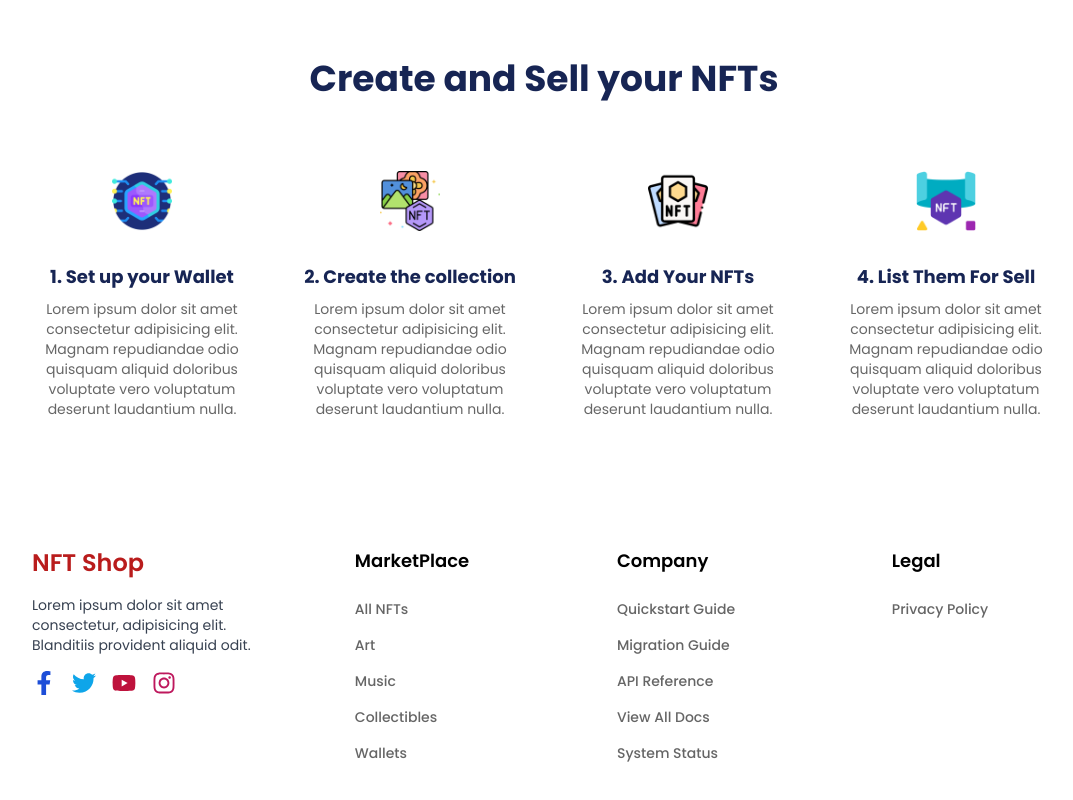
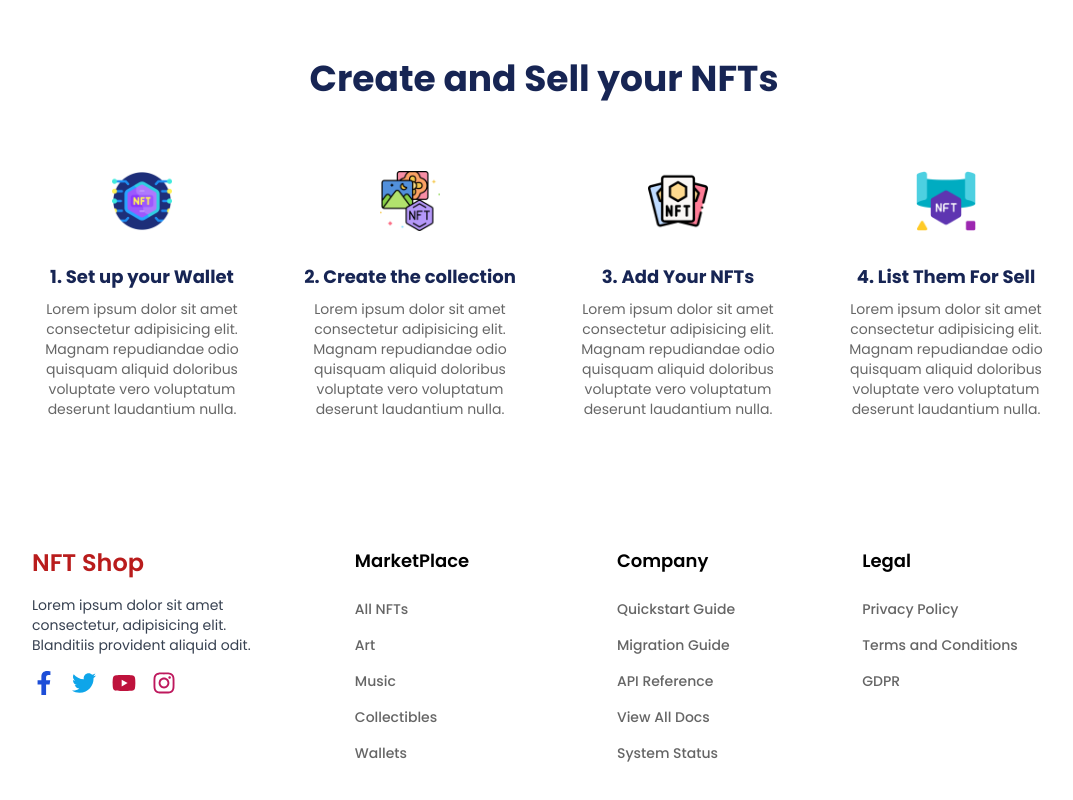
Before and after one commit to moonspark78/NFT_NextJS_Project, a Next.js app: page / in a window 1280 px wide. Shown: the part 3117-3917 px from the top of the page, without its empty margins (96-1169 px from the left). Built offline with nearby package versions, Linux system fonts and the light colour scheme.

Commit message:
working  Footer  Component

```diff
--- a/app/Components/Helper/Home/Footer/Footer.tsx
+++ b/app/Components/Helper/Home/Footer/Footer.tsx
@@ -43,6 +43,8 @@ const Footer = () => {
         <div className='lg:mx-auto mx-0'>
            <h1 className="footer__title">Legal</h1>
            <p className="footer__link">Privacy Policy</p>
+           <p className="footer__link">Terms and Conditions</p>
+           <p className="footer__link">GDPR</p>
         </div>
       </div>
     </div>
```
